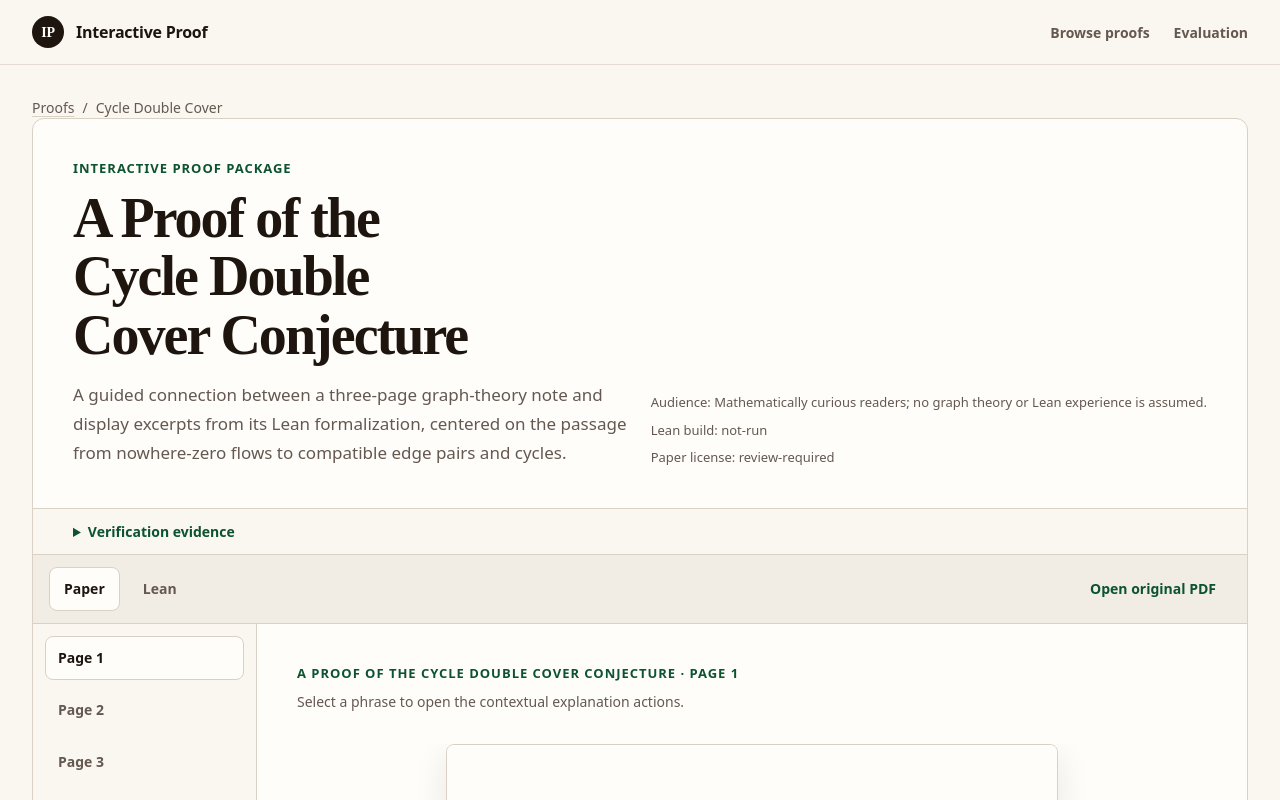
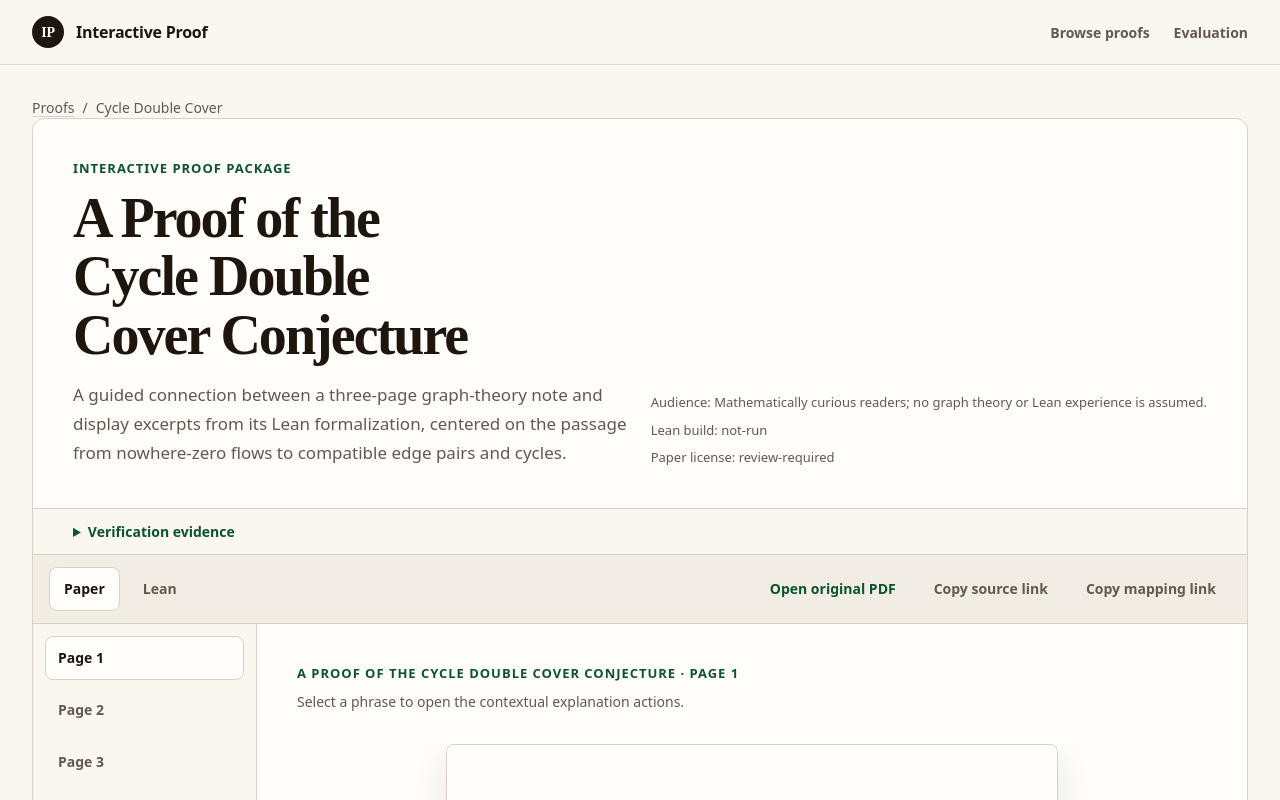
Before and after one commit to jjjhenriksen/interactive-proof, a Next.js app: page /proofs/cycle-double-cover in a window 1280 px wide. Shown: the top 800 px of the page. Built offline with nearby package versions, Linux system fonts and the light colour scheme.

Commit message:
Add proof reader deep links

```diff
--- a/components/proof-reader/proof-reader.module.css
+++ b/components/proof-reader/proof-reader.module.css
@@ -148,8 +148,29 @@
 }
 
 .sourceSwitch a {
+  color: var(--primary);
+}
+
+.sourceSwitch a:first-of-type {
   margin-left: auto;
-  color: var(--primary);
+}
+
+.sourceSwitch button:disabled {
+  cursor: not-allowed;
+  opacity: 0.55;
+}
+
+.readerStatus {
+  min-height: 0;
+  padding-inline: clamp(1.25rem, 4vw, 2.5rem);
+  color: var(--muted-foreground);
+  background: var(--surface-subtle);
+  font-size: 0.875rem;
+}
+
+.readerStatus:not(:empty) {
+  padding-block: 0.75rem;
+  border-bottom: 0.0625rem solid var(--border);
 }
 
 .workspace {
--- a/components/proof-reader/proof-reader.tsx
+++ b/components/proof-reader/proof-reader.tsx
@@ -17,6 +17,11 @@ import {
   validateSelectedText,
 } from "../selection-menu";
 import type { PaperTextSelection } from "../paper-reader";
+import {
+  parseReaderLocation,
+  serializeReaderLocation,
+  type ReaderLocation,
+} from "../../lib/reader/location";
 import styles from "./proof-reader.module.css";
 
 const PdfPaperReader = dynamic(
@@ -95,6 +100,8 @@ export function ProofReader({ proof }: ProofReaderProps) {
   const [pageNumber, setPageNumber] = useState(1);
   const [mappingId, setMappingId] = useState(proof.mappings[0]?.id ?? "");
   const [selection, setSelection] = useState<SupportedSelection | null>(null);
+  const [locationNotice, setLocationNotice] = useState("");
+  const [copyStatus, setCopyStatus] = useState("");
   const [explanationState, dispatch] = useReducer(
     explanationReducer,
     initialExplanationState,
@@ -102,6 +109,71 @@ export function ProofReader({ proof }: ProofReaderProps) {
   const returnFocusRef = useRef<HTMLElement | null>(null);
   const requestControllerRef = useRef<AbortController | null>(null);
   const explanationTransport = useMemo(() => createFetchExplanationTransport(), []);
+  const isLocationReadyRef = useRef(false);
+  const skipNextLocationWriteRef = useRef(false);
+  const locationIndex = useMemo(() => ({
+    pages: proof.pages.map((item) => item.number),
+    mappings: proof.mappings.map((item) => ({
+      id: item.id,
+      paperSourceId: item.paper.sourceId,
+      declarations: item.lean.map((source) => source.declaration),
+    })),
+  }), [proof.mappings, proof.pages]);
+  const page = proof.pages.find((candidate) => candidate.number === pageNumber) ?? proof.pages[0];
+  const mapping =
+    proof.mappings.find((candidate) => candidate.id === mappingId) ?? proof.mappings[0];
+
+  const applyLocation = useCallback((location: ReaderLocation | null) => {
+    if (!location) return;
+    if (location.source === "paper") {
+      setSourceMode("paper");
+      setPageNumber(location.page);
+      if (location.mappingId) setMappingId(location.mappingId);
+    } else {
+      setSourceMode("lean");
+      setMappingId(location.mappingId);
+    }
+  }, []);
+
+  const writeLocation = useCallback((location: ReaderLocation, mode: "push" | "replace") => {
+    const { search, hash } = serializeReaderLocation(location);
+    window.history[mode === "push" ? "pushState" : "replaceState"]({}, "", `${window.location.pathname}${search}${hash}`);
+  }, []);
+
+  useEffect(() => {
+    const restore = () => {
+      const parsed = parseReaderLocation(window.location.search, window.location.hash, locationIndex);
+      skipNextLocationWriteRef.current = true;
+      applyLocation(parsed.location);
+      setLocationNotice(parsed.hadInvalidParameters ? "That saved location is no longer available. The proof opened at its default location." : "");
+      if (parsed.hadInvalidParameters) window.history.replaceState({}, "", window.location.pathname);
+    };
+    restore();
+    isLocationReadyRef.current = true;
+    window.addEventListener("popstate", restore);
+    return () => window.removeEventListener("popstate", restore);
+  }, [applyLocation, locationIndex]);
+
+  useEffect(() => {
+    if (!isLocationReadyRef.current) return;
+    if (skipNextLocationWriteRef.current) {
+      skipNextLocationWriteRef.current = false;
+      return;
+    }
+    if (sourceMode === "paper") writeLocation({ source: "paper", page: pageNumber, ...(mappingId ? { mappingId } : {}) }, "replace");
+    else if (mapping?.lean[0]) writeLocation({ source: "lean", declaration: mapping.lean[0].declaration, mappingId: mapping.id }, "replace");
+  }, [mapping, mappingId, pageNumber, sourceMode, writeLocation]);
+
+  const copyLocation = async (location: ReaderLocation, label: string) => {
+    const { search, hash } = serializeReaderLocation(location);
+    const url = `${window.location.origin}${window.location.pathname}${search}${hash}`;
+    try {
+      await navigator.clipboard.writeText(url);
+      setCopyStatus(`${label} copied.`);
+    } catch {
+      setCopyStatus(`Could not copy ${label.toLowerCase()}.`);
+    }
+  };
 
   useEffect(
     () => () => {
@@ -109,10 +181,6 @@ export function ProofReader({ proof }: ProofReaderProps) {
     },
     [],
   );
-
-  const page = proof.pages.find((candidate) => candidate.number === pageNumber) ?? proof.pages[0];
-  const mapping =
-    proof.mappings.find((candidate) => candidate.id === mappingId) ?? proof.mappings[0];
 
   const captureSelection = (
     source: "paper" | "lean",
@@ -300,6 +368,27 @@ export function ProofReader({ proof }: ProofReaderProps) {
         <a href={proof.paperHref} target="_blank" rel="noreferrer">
           Open original PDF
         </a>
+        <button
+          type="button"
+          onClick={() => void copyLocation(
+            sourceMode === "paper"
+              ? { source: "paper", page: pageNumber, ...(mapping ? { mappingId: mapping.id } : {}) }
+              : { source: "lean", declaration: mapping?.lean[0]?.declaration ?? "", mappingId: mapping?.id ?? "" },
+            "Source link",
+          )}
+          disabled={sourceMode === "lean" && !mapping?.lean[0]}
+        >
+          Copy source link
+        </button>
+        {mapping ? (
+          <button type="button" onClick={() => void copyLocation({ source: "mapping", mappingId: mapping.id }, "Mapping link")}>
+            Copy mapping link
+          </button>
+        ) : null}
+      </div>
+
+      <div className={styles.readerStatus} aria-live="polite">
+        {locationNotice || copyStatus}
       </div>
 
       <div
@@ -426,12 +515,16 @@ export function ProofReader({ proof }: ProofReaderProps) {
             if (source.type === "paper") {
               setSourceMode("paper");
               setPageNumber(source.page);
+              writeLocation({ source: "paper", page: source.page }, "push");
             } else if (source.type === "lean") {
               setSourceMode("lean");
               const target = proof.mappings.find((candidate) =>
                 candidate.lean.some((item) => item.declaration === source.declaration),
               );
-              if (target) setMappingId(target.id);
+              if (target) {
+                setMappingId(target.id);
+                writeLocation({ source: "lean", declaration: source.declaration, mappingId: target.id }, "push");
+              }
             }
           }}
           returnFocusRef={returnFocusRef}
--- /dev/null
+++ b/lib/reader/location.ts
@@ -0,0 +1,73 @@
+export type ReaderLocation =
+  | { source: "paper"; page: number; mappingId?: string; blockId?: string }
+  | { source: "lean"; declaration: string; mappingId: string }
+  | { source: "mapping"; mappingId: string };
+
+export type ReaderLocationIndex = {
+  pages: readonly number[];
+  mappings: ReadonlyArray<{
+    id: string;
+    paperSourceId: string;
+    declarations: readonly string[];
+  }>;
+};
+
+export type ParsedReaderLocation = {
+  location: ReaderLocation | null;
+  hadInvalidParameters: boolean;
+};
+
+export function parseReaderLocation(
+  search: string,
+  hash: string,
+  index: ReaderLocationIndex,
+): ParsedReaderLocation {
+  const params = new URLSearchParams(search);
+  const source = params.get("source");
+  const mappingId = params.get("mapping") ?? undefined;
+  const mapping = mappingId ? index.mappings.find((item) => item.id === mappingId) : undefined;
+  const hashParams = new URLSearchParams(hash.replace(/^#/, ""));
+  const blockId = hashParams.get("source") ?? undefined;
+  const knownBlock = blockId
+    ? index.mappings.some((item) => item.paperSourceId === blockId)
+    : true;
+
+  if (!source && !mappingId && !blockId) {
+    return { location: null, hadInvalidParameters: params.size > 0 || hashParams.size > 0 };
+  }
+
+  if (source === "paper") {
+    const page = Number(params.get("page"));
+    if (Number.isInteger(page) && index.pages.includes(page) && (!mappingId || mapping) && knownBlock) {
+      return {
+        location: { source: "paper", page, ...(mappingId ? { mappingId } : {}), ...(blockId ? { blockId } : {}) },
+        hadInvalidParameters: false,
+      };
+    }
+  }
+
+  if (source === "lean") {
+    const declaration = params.get("declaration");
+    if (declaration && mapping && mapping.declarations.includes(declaration)) {
+      return { location: { source: "lean", declaration, mappingId: mapping.id }, hadInvalidParameters: false };
+    }
+  }
+
+  if (source === "mapping" && mapping) {
+    return { location: { source: "mapping", mappingId: mapping.id }, hadInvalidParameters: false };
+  }
+
+  return { location: null, hadInvalidParameters: true };
+}
+
+export function serializeReaderLocation(location: ReaderLocation): { search: string; hash: string } {
+  const params = new URLSearchParams();
+  params.set("source", location.source);
+  if (location.source === "paper") params.set("page", String(location.page));
+  if (location.source === "lean") params.set("declaration", location.declaration);
+  if ("mappingId" in location && location.mappingId) params.set("mapping", location.mappingId);
+  const hash = location.source === "paper" && location.blockId
+    ? `#${new URLSearchParams({ source: location.blockId }).toString()}`
+    : "";
+  return { search: `?${params.toString()}`, hash };
+}
```
Also changed, not shown: 2 other files (tests, documents, lock files or other folders).
